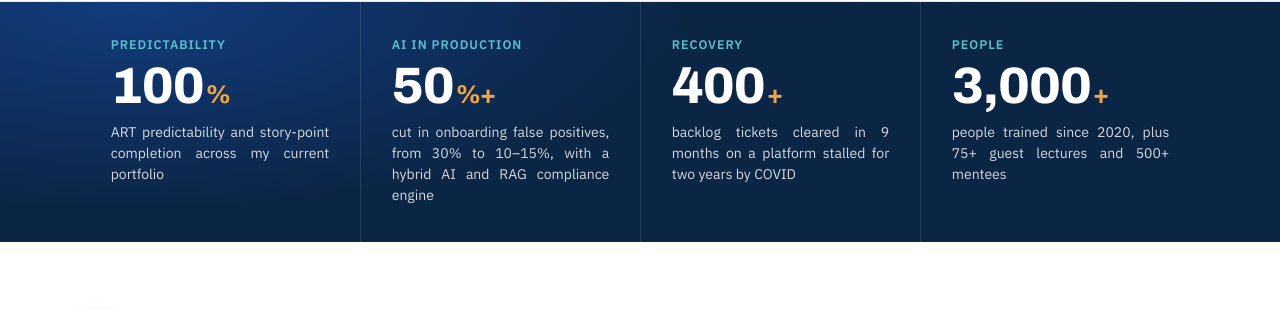
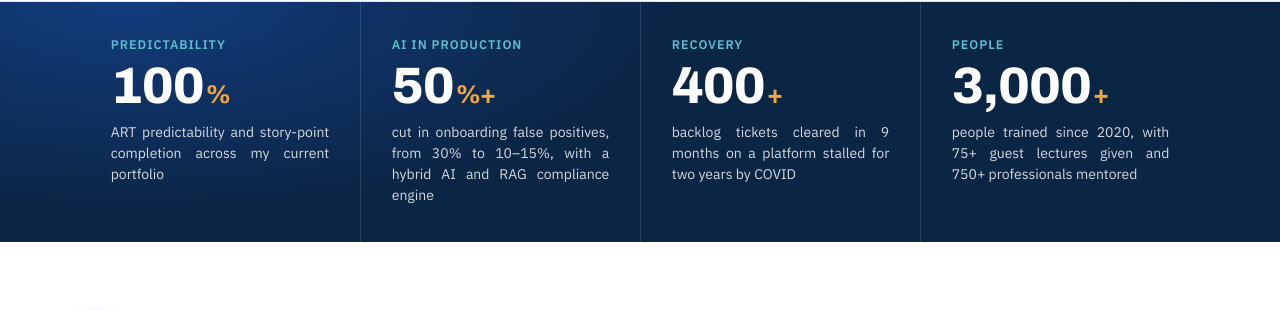
Before and after one commit to Madhan-I/Madhan-I.github.io, a Jekyll site: the page built from index.html, in a window 1280 px wide and 900 px high, scrolled down 627 px. Shown: the part 137-447 px from the top of the window. Built offline with Jekyll 4.4.1, drawn with Linux system fonts in a browser that asks for light colours.

Commit message:
Update people metric wording and mentoring figure
Co-Authored-By: Claude Opus 5.5 <noreply@anthropic.com>
Claude-Session: https://claude.ai/code/session_01MFRrTt7LBDdX57m85KHNGp

```diff
--- a/_data/profile.yml
+++ b/_data/profile.yml
@@ -63,7 +63,7 @@ metrics:
   - tag: People
     number: "3,000"
     suffix: "+"
-    text: people trained since 2020, plus 75+ guest lectures and 500+ mentees
+    text: people trained since 2020, with 75+ guest lectures given and 750+ professionals mentored
 
 # Use | to start a new line in the heading.
 about_title: "Delivery leader. Engineer by training. Teacher by habit."
```
